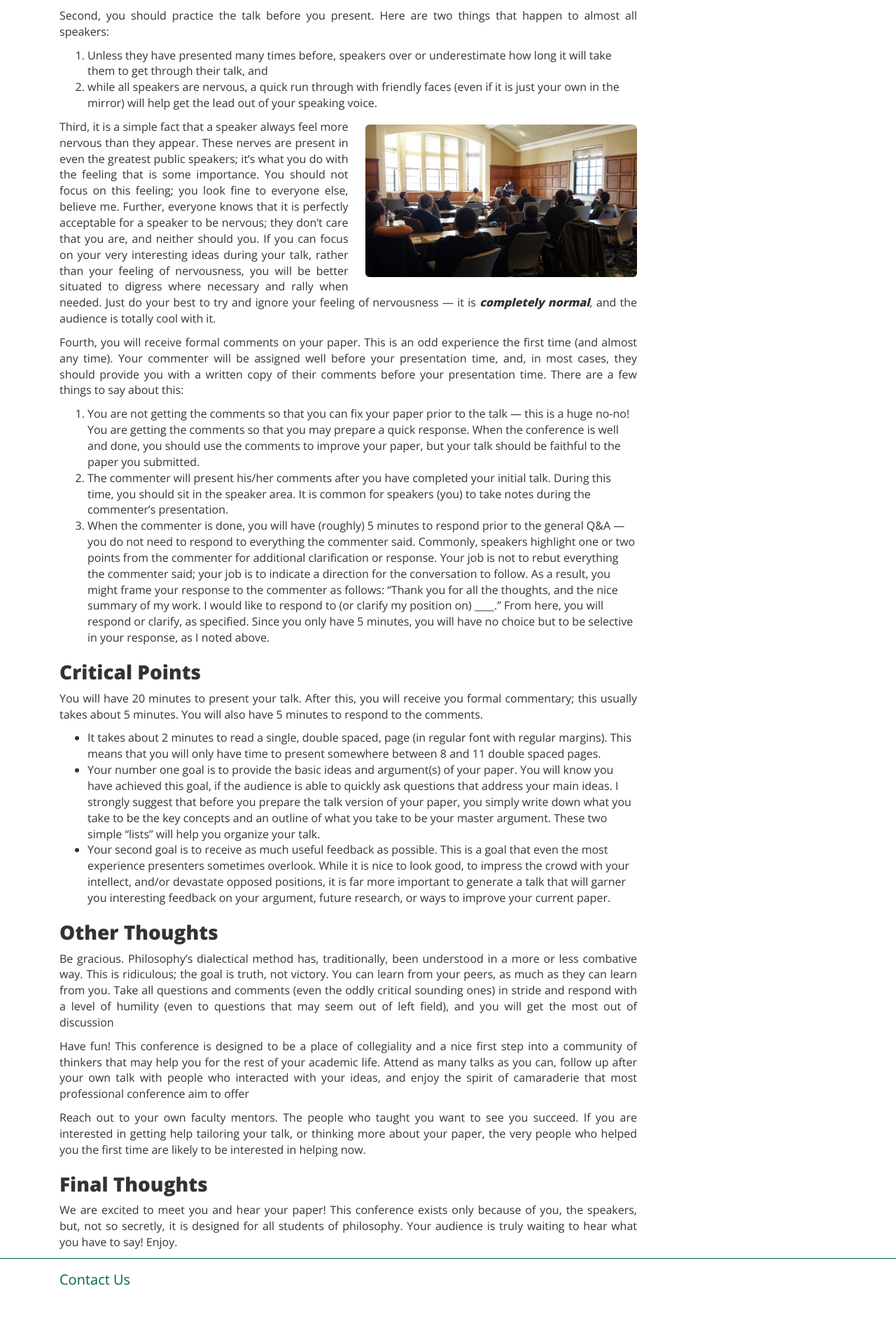
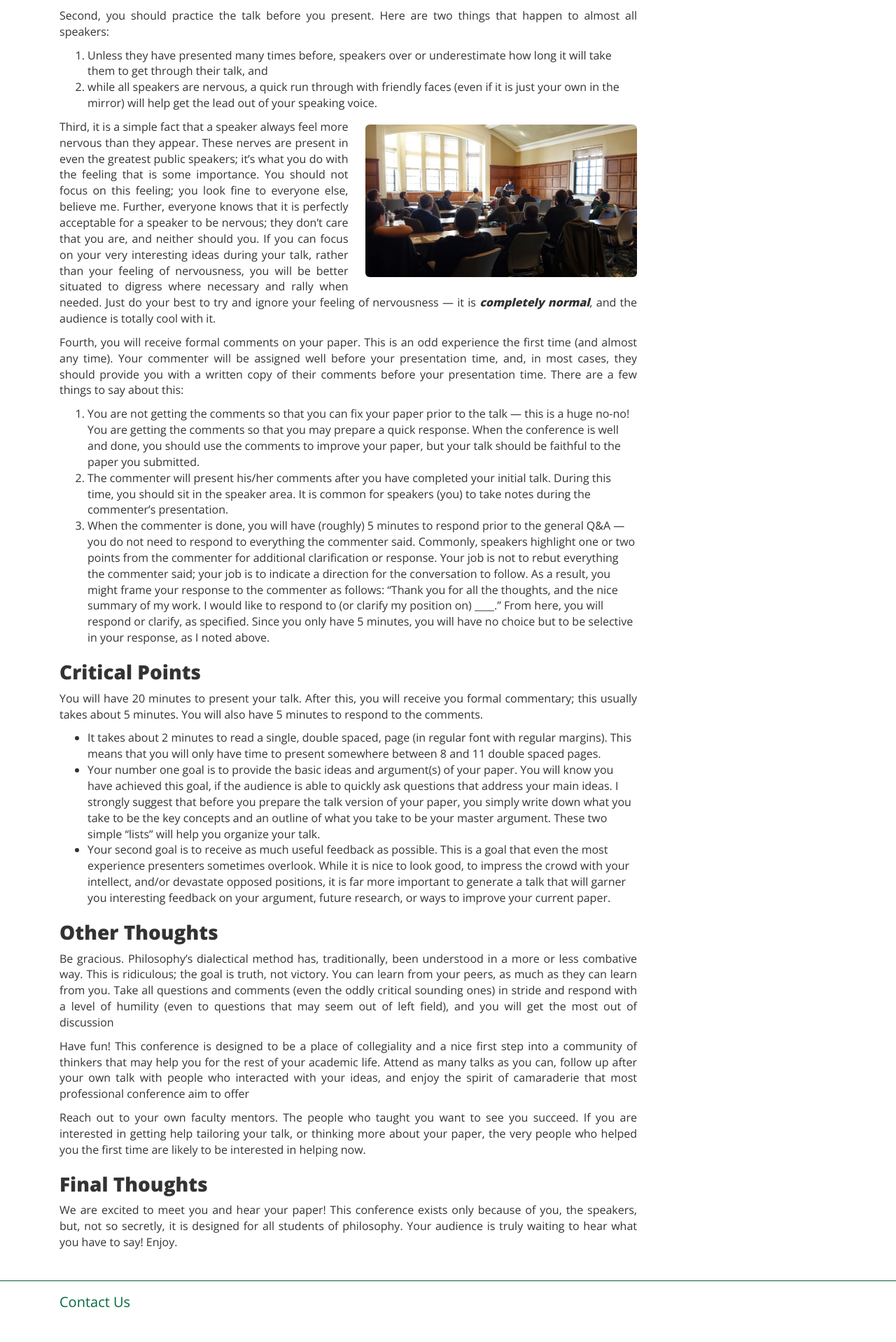
Before and after one commit to ucip/ucip.github.io, a Jekyll site: the page built from speakers.md, in a window 1280 px wide. Shown: the part 1296-3214 px from the top of the page at 70% size. Built offline with Jekyll 4.4.1, drawn with Linux system fonts in a browser that asks for light colours; nearby versions of some CDN libraries; before the commit the page ends 3182 px from its top, so only the background shows below that.

Commit message:
adding equal whitespace to bottom of these pages

```diff
--- a/index.html
+++ b/index.html
@@ -5,7 +5,7 @@ header-img: "img/header.jpg"
 ---
 
 <div class="container">
-  <div class="col-sm-9 col-xs-12">
+  <div class="col-sm-9 col-xs-12 cfp-page">
     <h2 class="home-h2">EMU Undergraduate Conference in Philosophy</h2>
     <p class="text-justify">Welcome to the main page for Eastern Michigan University's Undergraduate Conference in Philosophy (UCiP)! UCiP will be held in McKenny Hall on the EMU Campus on Saturday and Sunday, March 4th and 5th, 2017.</p>
     <p class="text-justify">On this page, you can find <a href="{{ site.baseurl }}/cfp/">guidelines for submitting your paper</a>, <a href="{{ site.baseurl }}/advice/speakers/">advice on how to present your paper at the UCiP</a>, and <a href="{{ site.baseurl }}/advice/commentators/">advice on how to comment on other's papers</a>. Don't forget to <a href="{{ site.baseurl }}/journal/">check out the EMU Undergraduate Journal, Acta Cogitata</a>! Several papers from the conference are published in this journal each year.</p>
@@ -15,7 +15,6 @@ header-img: "img/header.jpg"
     <p class="text-justify">Additionally, you can <a href="{{ site.baseurl }}/schedule/">review the 2016 UCiP Schedule</a> to get a feel for how the conference flows, and <a href="{{ site.baseurl }}/history/">see what's happened at past conferences</a>.</p>
     <p><small><b>Note:</b> The 2017 UCiP Schedule will be announced shortly after the paper submission deadline (Jan. 10, 2017) has passed.</small></p>
     <p class="text-justify">Finally, you can <a href="{{ site.baseurl }}/arrival/maps/">find out how to get to, and navigate arround, the EMU campus</a>, and <a href="{{ site.baseurl }}/arrival/hotels/">find local accommodations and restaurants in Ypsilanti</a>, and learn about the Public Transport System (AATA, or "The Ride") in the Ypsi/AnnArbor area.</p>
-    <p class="text-justify"></p>
   </div>
   <div class="col-sm-3 col-xs-12">
     <div class="post-list-box announcement">
--- a/speakers.md
+++ b/speakers.md
@@ -6,7 +6,7 @@ permalink: /advice/speakers/
 ---
 
 <div class="container">
-  <div class="col-sm-9 col-xs-12">
+  <div class="col-sm-9 col-xs-12 cfp-page">
     <h2 class="home-h2">How to give a talk (at the UCiP)</h2>
     <p class="text-justify">By: Professor W. John Koolage</p>
     <p class="text-justify"><a href="{{ site.baseurl }}/docs/adviceforspeakers.pdf" target="_blank">Click here to download a .pdf of this advice.</a></p>
```
Also changed, not shown: hotels.md (+1 -1 lines).
